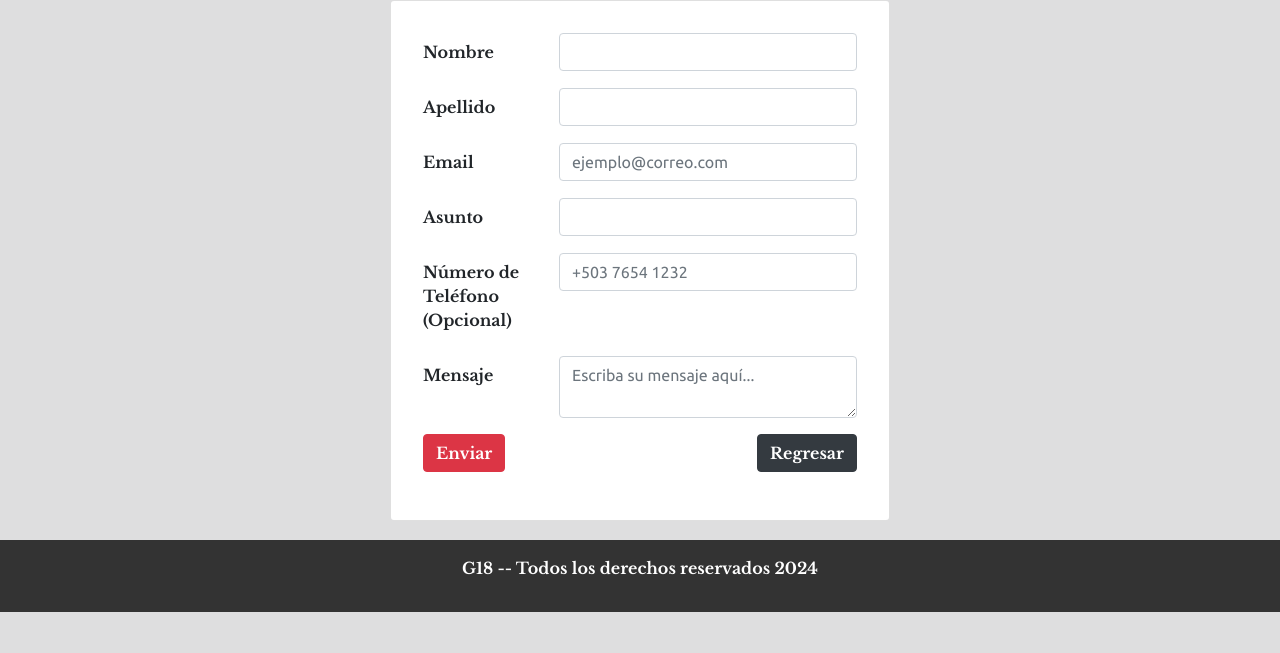
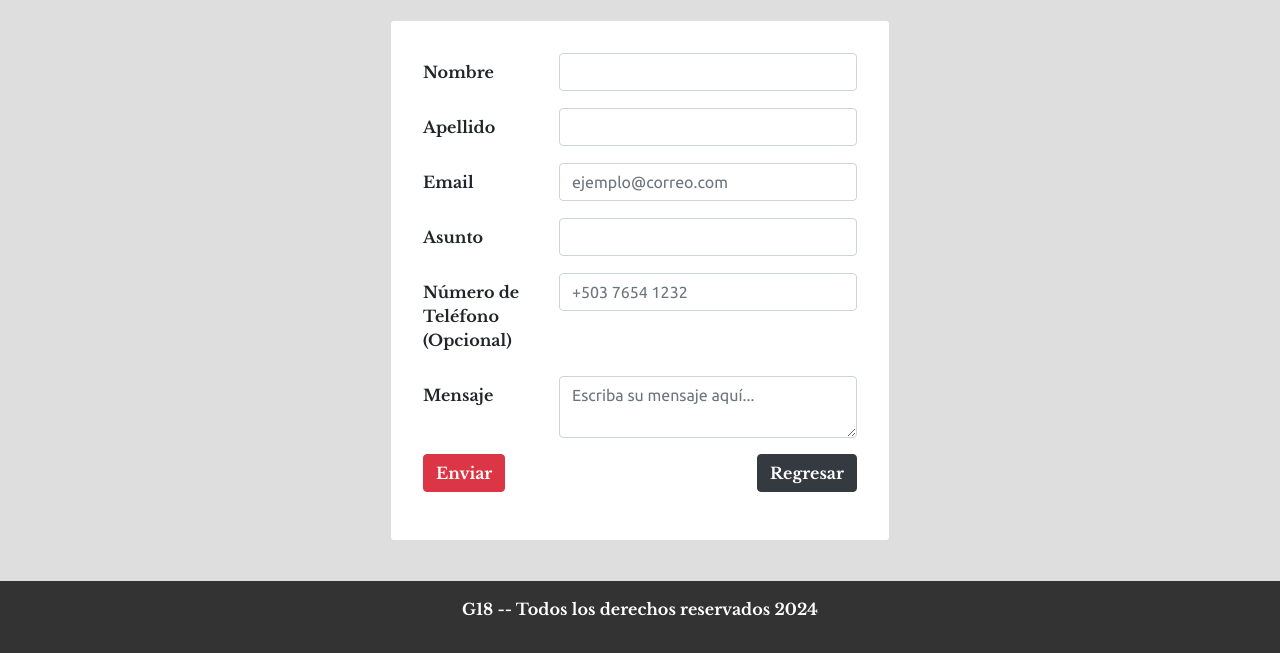
Before and after one commit to Ordonez96/page-DOM, a plain HTML site: page form.html in a window 1280 px wide. Shown: the part 243-896 px from the top of the page. Before the commit the page ends 855 px from the top, so only its background shows below. Drawn offline with nearby package versions, Linux system fonts and the light colour scheme.

Commit message:
Subiendo ultima actualizacion del formulario contacta con nosotros

```diff
--- a/form.html
+++ b/form.html
@@ -17,7 +17,7 @@
 
     <img src="./src/logo_de_toyota-removebg-preview.png" alt="Dos vehiculos" class="img-fluid">
 
-    <main class="d-flex justify-content-center align-items-center">
+    <main class="justify-content-center align-items-center">
         <article class="card">
             <div class="card-body">
                 <form id="contactForm">
@@ -55,7 +55,7 @@
         </article>
     </main>
 
-    <footer class="text-center" style="background-color: #333; color: white; padding: 1rem 0; position: relative; bottom: 0; width: 100%;">
+    <footer class="text-center">
     <p> G18 -- Todos los derechos reservados 2024</p>
     </footer>
 
--- a/src/css/styles-form.css
+++ b/src/css/styles-form.css
@@ -7,7 +7,7 @@ body {
     padding: 0;
     display: flex;
     flex-direction: column;
-    align-items: center;
+    min-height: 100vh;
 }
 /*Estilos de los campos especificos */
 
@@ -31,16 +31,15 @@ header {
 }
 
 main {
-    display: flex;
-    justify-content: center;
-    align-items: center;
-    height: 70vh;
+    flex: 1;
+    margin: 5vh;
 }
 
 img {
     width: 25vh;
     height: auto;
     display: block;
+    margin: 0 auto;
 }
 
 .card {
@@ -122,3 +121,17 @@ button:hover {
         margin-bottom: 10px;
     }
 }
+
+/* Estilos del footer */
+footer {
+    background-color: #333;
+    color: white;
+    padding: 1rem 0;
+    width: 100%;
+    text-align: center;
+    margin-top: auto;
+}
+
+footer p {
+    font-size: 1rem;
+}
```
